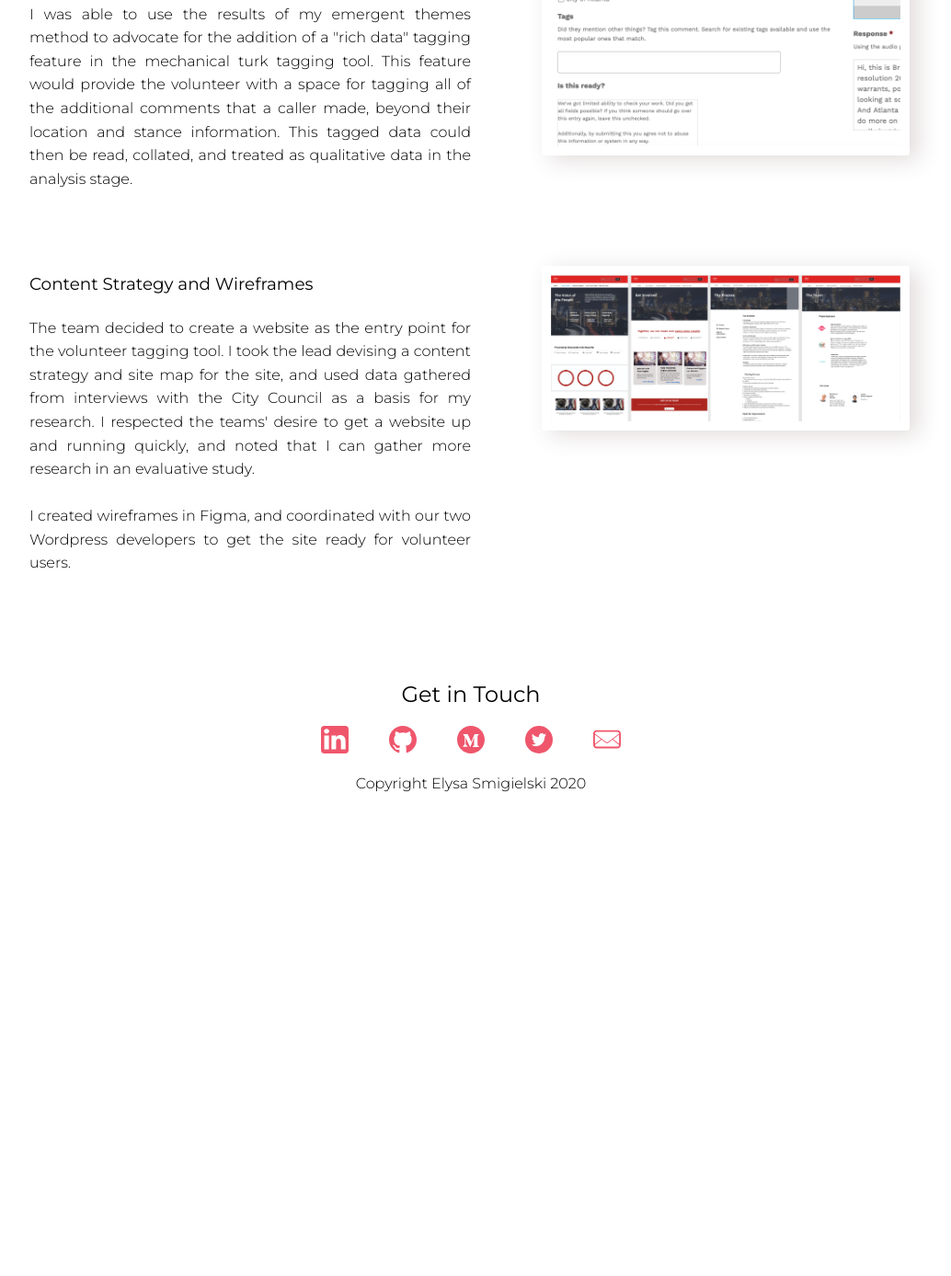
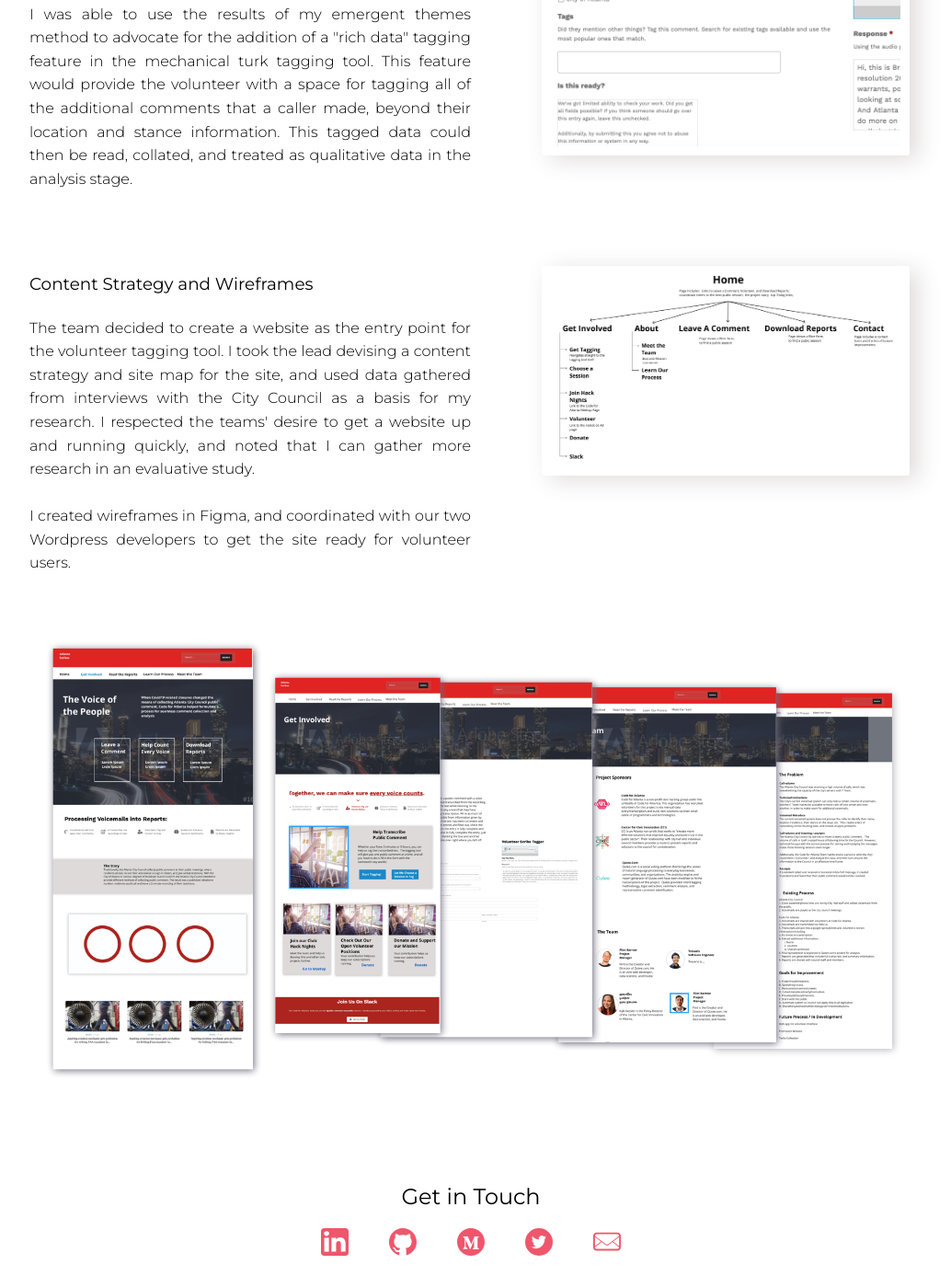
Before and after one commit to elysa-ux/Portfolio-Site, a plain HTML site: page civic.html in a window 1280 px wide. Shown: the part 4068-5455 px from the top of the page at 92% size, without its empty margins (128-1162 px from the left). Before the commit the page ends 5033 px from the top, so only its background shows below. Drawn offline with nearby package versions, Linux system fonts and the light colour scheme.

Commit message:
civic images updates

```diff
--- a/civic.html
+++ b/civic.html
@@ -302,10 +302,17 @@
                     <p> </p>
                 </div>
                 <div class="col-lg-5 col-md-5 col-sm-12 debug-outline">
-                    <p> <img src="img/civic/wires.png" class="img box"></p>
-
+                    <p> <img src="img/civic/map.png" class="img box"></p>
                 </div>
             </div>
+
+            <div class="row">
+                <div class="col-lg-12 col-md-12 col-sm-12 debug-outline">
+                    <img src="img/civic/frames.png"
+                            class="img">
+                </div>
+            </div>
+
 
 
         </div>
```
Also changed, not shown: img/civic/frames.png (added), img/civic/map.png (added), 4 other files.
